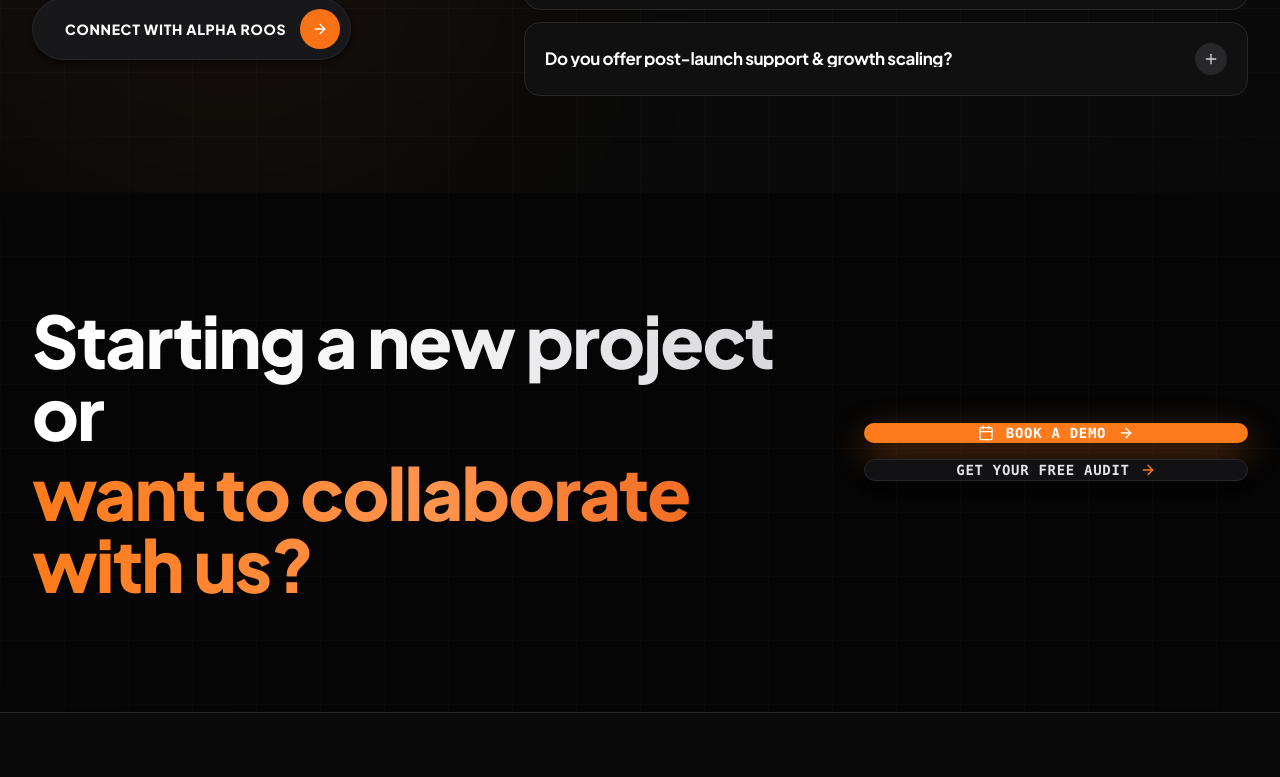
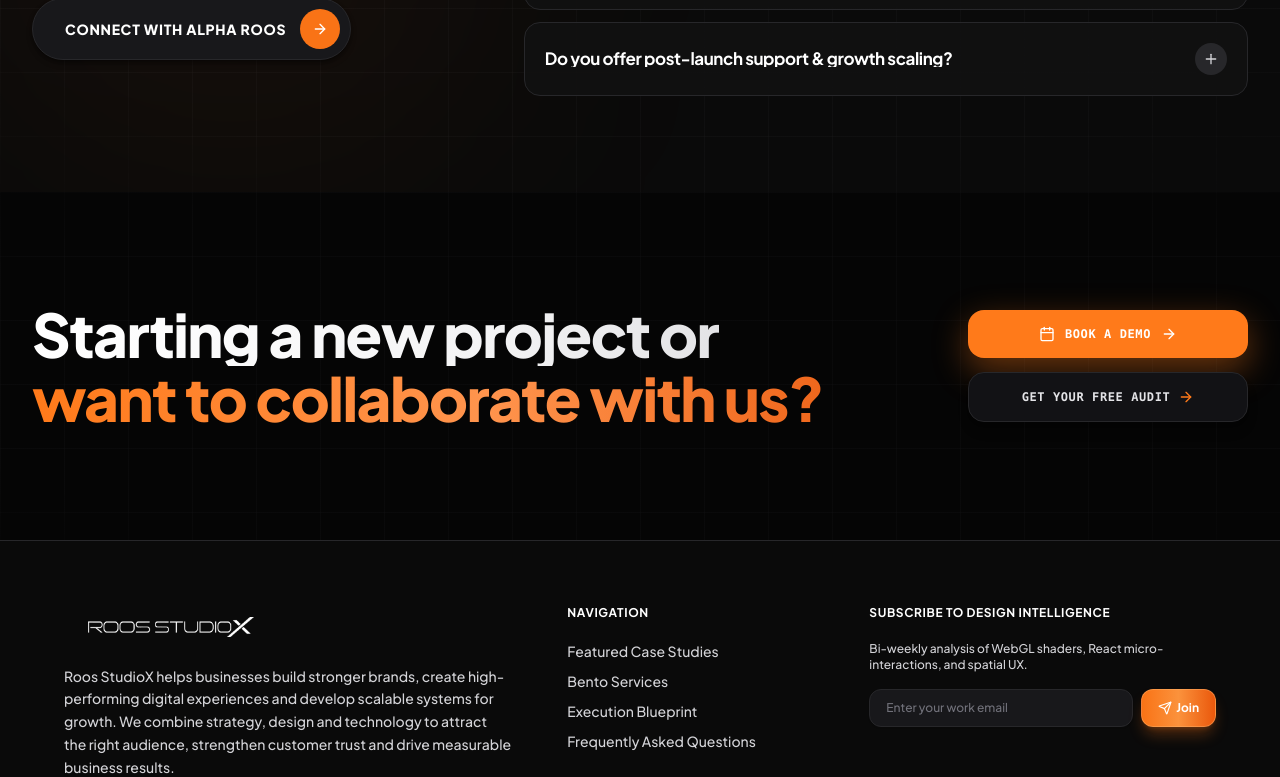
Before and after one commit to itsroosguy/roosx, a React (Vite) app: page / in a window 1280 px wide. Shown: the part 4187-4964 px from the top of the page. Built offline with nearby package versions, Linux system fonts and the light colour scheme.

Commit message:
Position PreFooterCTA title further left (lg:col-span-9) and lock strict 2-line formatting

```diff
--- a/src/components/PreFooterCTA.tsx
+++ b/src/components/PreFooterCTA.tsx
@@ -27,49 +27,49 @@ export const PreFooterCTA: React.FC<PreFooterCTAProps> = ({
       />
 
       {/* Radiant Backdrop Radial Spotlight */}
-      <div className="absolute top-1/2 left-1/3 -translate-x-1/2 -translate-y-1/2 w-[1100px] h-[550px] bg-radial from-[#FF7A1A]/18 via-[#FF7A1A]/4 to-transparent blur-[160px] pointer-events-none opacity-80" />
+      <div className="absolute top-1/2 left-1/4 -translate-x-1/2 -translate-y-1/2 w-[1100px] h-[550px] bg-radial from-[#FF7A1A]/18 via-[#FF7A1A]/4 to-transparent blur-[160px] pointer-events-none opacity-80" />
 
       <div className="max-w-7xl mx-auto px-4 sm:px-6 lg:px-8 relative z-10">
 
-        {/* SIDE-BY-SIDE LAYOUT: LEFT-ALIGNED 2-LINE TITLE (LEFT 7 COLS) | RIGHT CTA BUTTONS (RIGHT 5 COLS) */}
-        <div className="grid grid-cols-1 lg:grid-cols-12 gap-8 items-center">
+        {/* SIDE-BY-SIDE LAYOUT: MOVED MORE LEFT & STRICT 2-LINE FIT */}
+        <div className="grid grid-cols-1 lg:grid-cols-12 gap-6 sm:gap-8 items-center">
 
-          {/* LEFT 7 COLS: LEFT-ALIGNED MASSIVE 2-LINE HEADLINE */}
+          {/* LEFT 9 COLS: FULL LEFT POSITIONING WITH STRICT 2-LINE FIT */}
           <motion.div
             initial={{ opacity: 0, x: -30 }}
             whileInView={{ opacity: 1, x: 0 }}
             viewport={{ once: true }}
             transition={{ duration: 0.7, ease: [0.22, 1, 0.36, 1] }}
-            className="lg:col-span-8 text-left space-y-2"
+            className="lg:col-span-9 text-left space-y-1"
           >
-            <h2 className="font-display text-3xl sm:text-5xl md:text-6xl lg:text-7xl font-black tracking-tight leading-[1.08]">
+            <h2 className="font-display text-2xl sm:text-4xl md:text-5xl lg:text-6xl font-black tracking-tight leading-[1.08]">
               <span
-                className={
+                className={`block pb-0.5 whitespace-nowrap ${
                   isDarkMode
-                    ? 'bg-gradient-to-r from-white via-zinc-100 to-zinc-300 bg-clip-text text-transparent block pb-1'
-                    : 'text-[#111111] block pb-1'
-                }
+                    ? 'bg-gradient-to-r from-white via-zinc-100 to-zinc-300 bg-clip-text text-transparent'
+                    : 'text-[#111111]'
+                }`}
               >
                 Starting a new project or
               </span>
-              <span className="bg-gradient-to-r from-[#FF7A1A] via-[#FF944D] to-[#EA580C] bg-clip-text text-transparent block pt-1">
+              <span className="bg-gradient-to-r from-[#FF7A1A] via-[#FF944D] to-[#EA580C] bg-clip-text text-transparent block pt-0.5 whitespace-nowrap">
                 want to collaborate with us?
               </span>
             </h2>
           </motion.div>
 
-          {/* RIGHT 4 COLS: BUTTONS & CTA BOX ON RIGHT */}
+          {/* RIGHT 3 COLS: BUTTONS STACKED ON RIGHT */}
           <motion.div
             initial={{ opacity: 0, x: 30 }}
             whileInView={{ opacity: 1, x: 0 }}
             viewport={{ once: true }}
             transition={{ duration: 0.7, delay: 0.2 }}
-            className="lg:col-span-4 flex flex-col sm:flex-row lg:flex-col items-stretch lg:items-end justify-center gap-4"
+            className="lg:col-span-3 flex flex-col sm:flex-row lg:flex-col items-stretch lg:items-end justify-center gap-3.5"
           >
             {/* PRIMARY BOOK DEMO BUTTON */}
             <button
               onClick={onOpenInquiry}
-              className="w-full sm:w-auto lg:w-full px-8 py-4.5 rounded-2xl bg-[#FF7A1A] text-white font-mono font-extrabold text-xs sm:text-sm uppercase tracking-wider hover:bg-[#FF8833] transition-all shadow-[0_12px_35px_rgba(255,122,26,0.4)] cursor-pointer flex items-center justify-center gap-3 group"
+              className="w-full px-6 py-4 rounded-2xl bg-[#FF7A1A] text-white font-mono font-extrabold text-xs uppercase tracking-wider hover:bg-[#FF8833] transition-all shadow-[0_12px_35px_rgba(255,122,26,0.4)] cursor-pointer flex items-center justify-center gap-2.5 group whitespace-nowrap"
             >
               <Calendar className="w-4 h-4 text-white shrink-0" />
               <span>Book A Demo</span>
@@ -79,7 +79,7 @@ export const PreFooterCTA: React.FC<PreFooterCTAProps> = ({
             {/* SECONDARY FREE AUDIT BUTTON */}
             <button
               onClick={onOpenInquiry}
-              className={`w-full sm:w-auto lg:w-full px-8 py-4.5 rounded-2xl font-mono font-bold text-xs sm:text-sm uppercase tracking-wider transition-all border flex items-center justify-center gap-2.5 cursor-pointer ${
+              className={`w-full px-6 py-4 rounded-2xl font-mono font-bold text-xs uppercase tracking-wider transition-all border flex items-center justify-center gap-2 cursor-pointer whitespace-nowrap ${
                 isDarkMode
                   ? 'bg-[#121215] text-zinc-200 border-zinc-800 hover:border-[#FF7A1A] hover:text-white shadow-lg'
                   : 'bg-white text-[#111111] border-zinc-300 hover:border-[#FF7A1A] hover:bg-zinc-50 shadow-sm'
```
